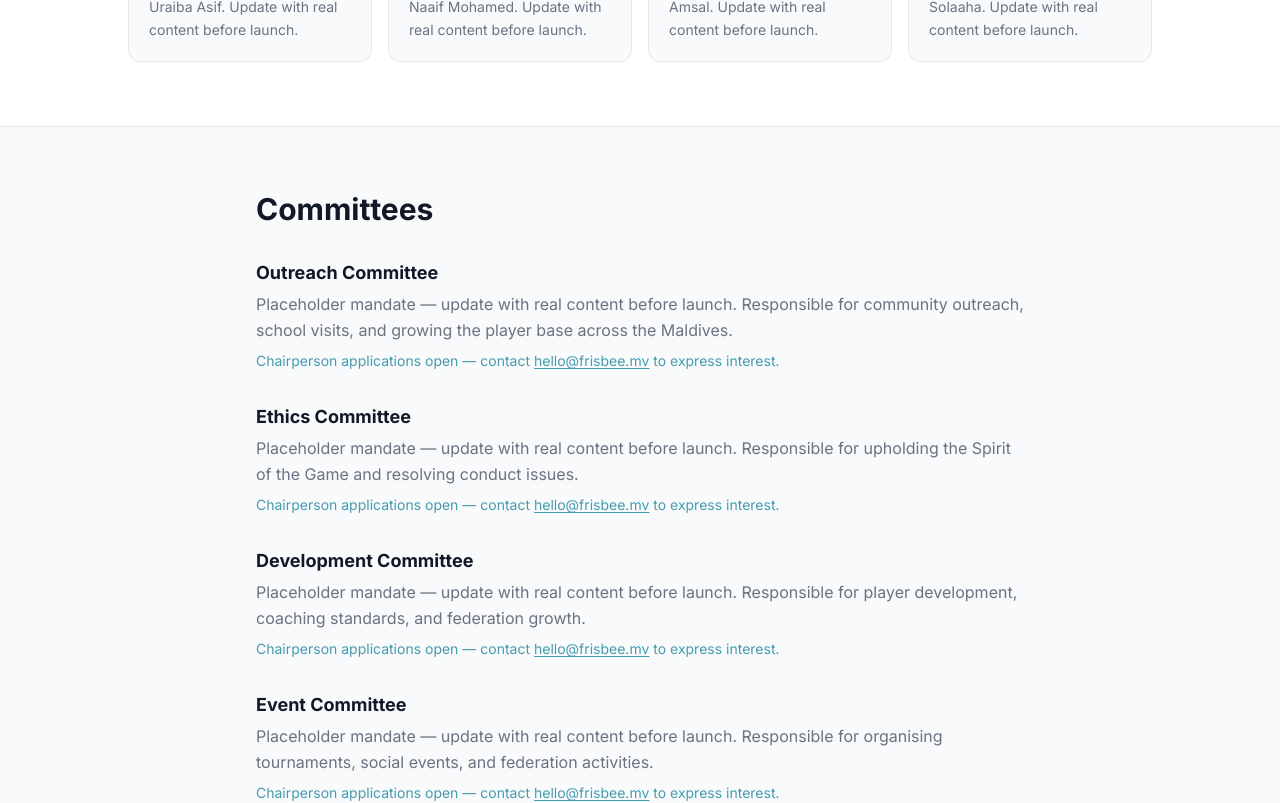
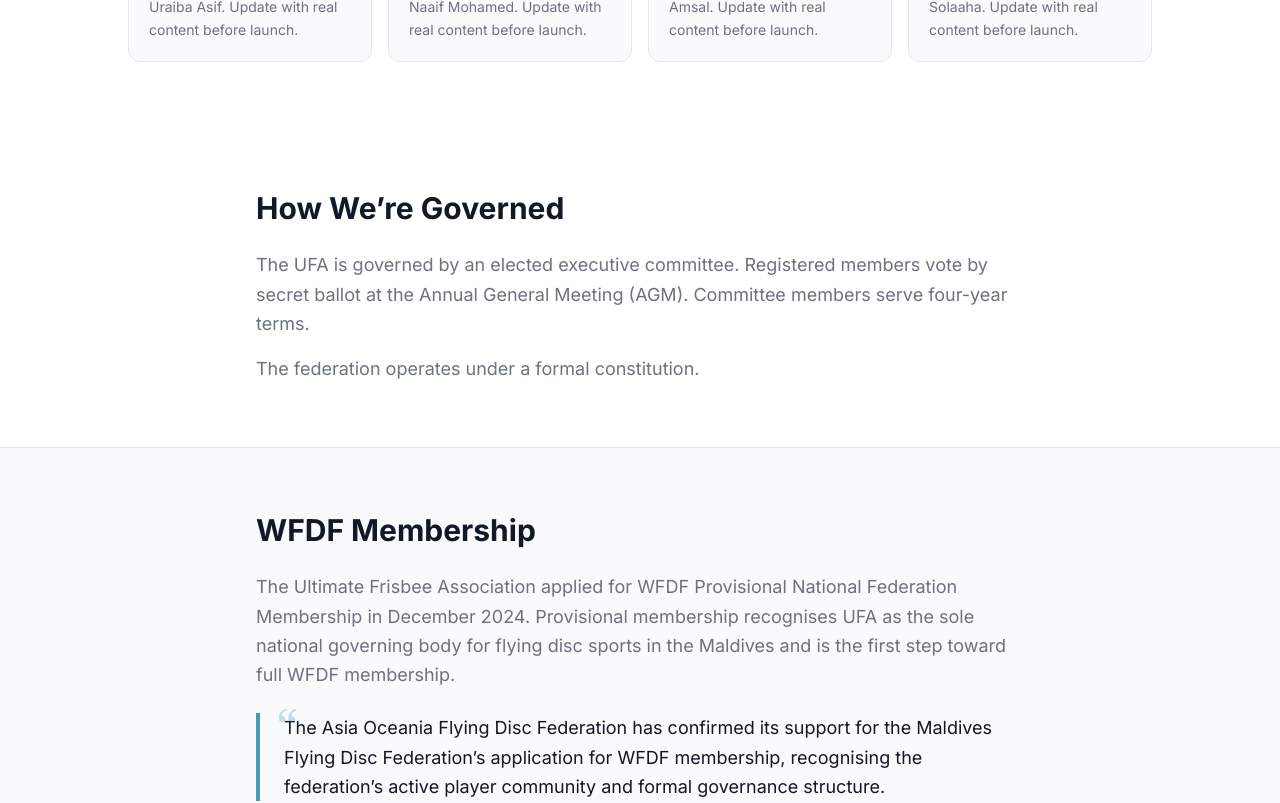
Before and after one commit to ammmsl/frisbee.mv, a Next.js app: page /governance in a window 1280 px wide. Shown: the part 540-1343 px from the top of the page. Built offline with nearby package versions, Linux system fonts and the light colour scheme.

Commit message:
Committees Removal

```diff
--- a/app/(site)/governance/page.tsx
+++ b/app/(site)/governance/page.tsx
@@ -102,49 +102,6 @@
         </div>
       </section>
 
-      {/* ── Committees ────────────────────────────────────────────────────── */}
-      <section
-        className="py-16 px-4 bg-[var(--bg-surface)] border-y border-[var(--border)]"
-        aria-labelledby="committees-heading"
-      >
-        <div className="mx-auto max-w-3xl">
-          <h2
-            id="committees-heading"
-            className="text-2xl sm:text-3xl font-bold text-[var(--text-primary)] mb-8"
-          >
-            Committees
-          </h2>
-          <ul className="space-y-8 list-none m-0 p-0">
-            {committees.map((committee) => (
-              <li key={committee.id}>
-                <h3 className="text-lg font-bold text-[var(--text-primary)] mb-1">
-                  {committee.name}
-                </h3>
-                <p className="text-[var(--text-muted)] leading-relaxed mb-2">
-                  {committee.mandate}
-                </p>
-                {committee.chairperson ? (
-                  <p className="text-sm text-[var(--text-muted)]">
-                    <span className="font-medium text-[var(--text-primary)]">Chairperson:</span>{' '}
-                    {committee.chairperson}
-                  </p>
-                ) : committee.status === 'accepting-applications' ? (
-                  <p className="text-sm text-[var(--accent)]">
-                    Chairperson applications open — contact{' '}
-                    <a
-                      href="mailto:hello@frisbee.mv"
-                      className="underline underline-offset-2 hover:no-underline focus-visible:outline-2 focus-visible:outline-offset-2 focus-visible:outline-[var(--accent)] rounded"
-                    >
-                      hello@frisbee.mv
-                    </a>{' '}
-                    to express interest.
-                  </p>
-                ) : null}
-              </li>
-            ))}
-          </ul>
-        </div>
-      </section>
 
       {/* ── How We're Governed ────────────────────────────────────────────── */}
       <section
@@ -163,8 +120,7 @@
             ballot at the Annual General Meeting (AGM). Committee members serve four-year terms.
           </p>
           <p className="text-lg text-[var(--text-muted)] leading-relaxed">
-            The federation operates under a formal constitution. A link to the constitution will be
-            published here when the document is finalised.
+            The federation operates under a formal constitution.
           </p>
         </div>
       </section>
```
